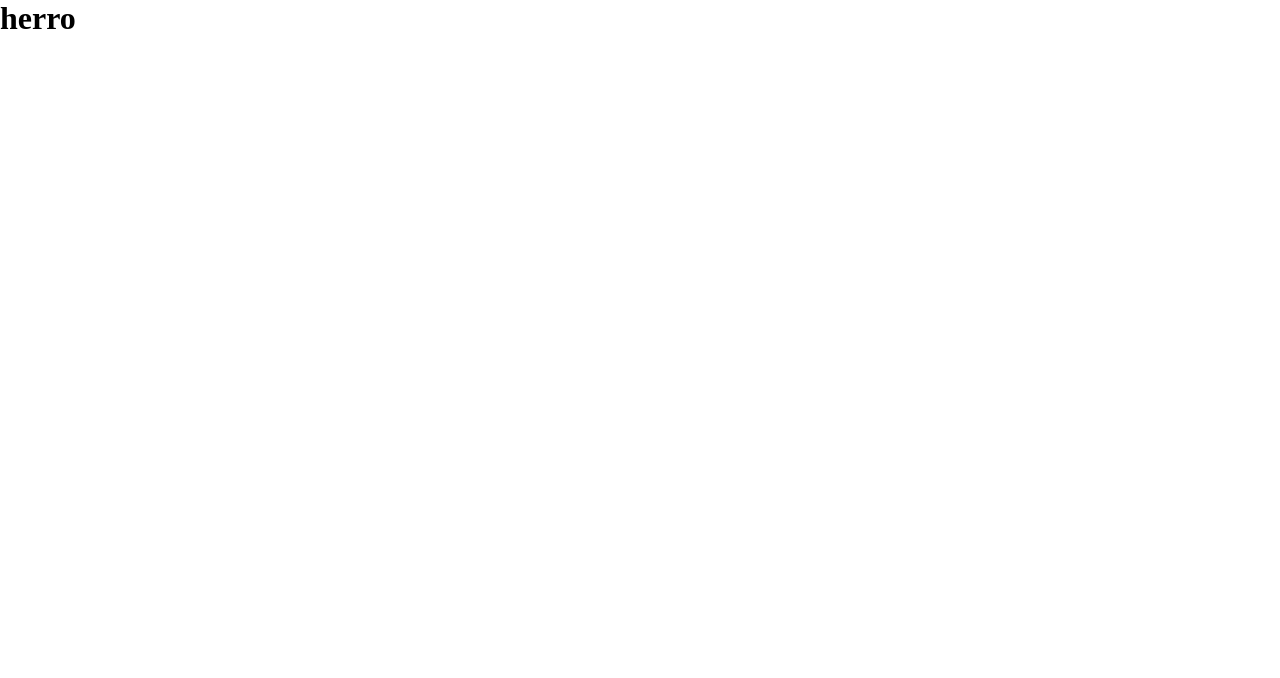
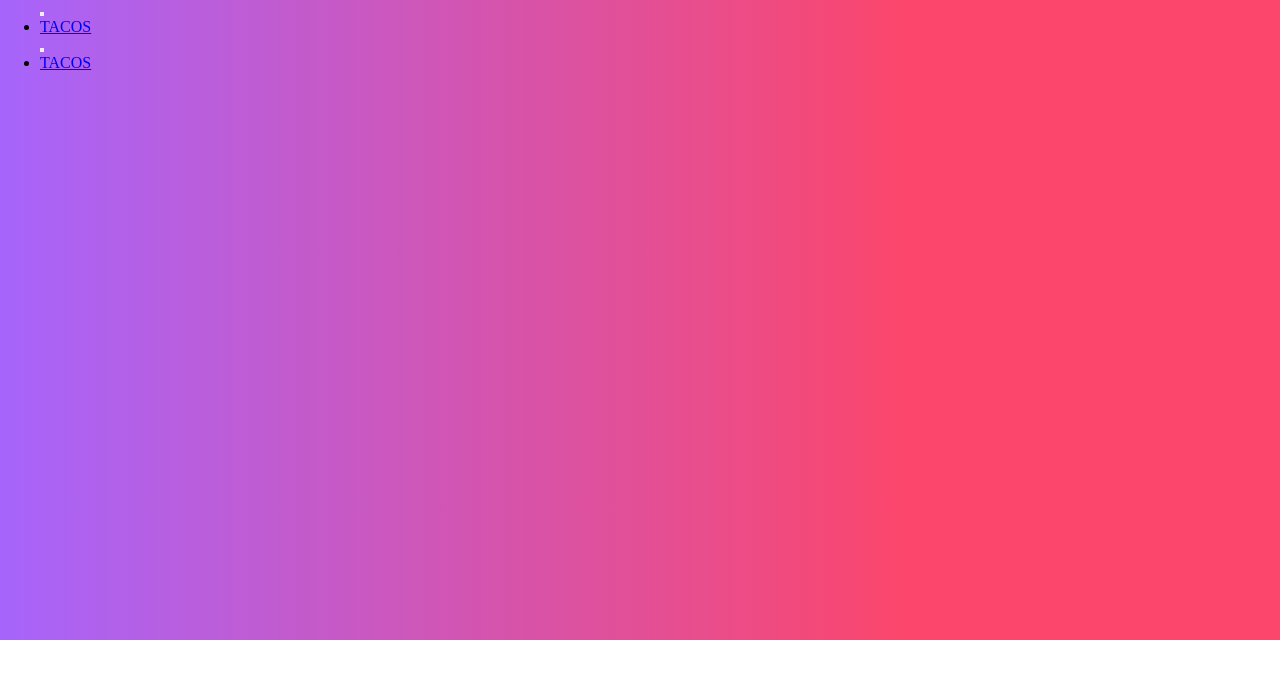
Before and after one commit to EthanTecson/RestaurantApp2.0, a website: page index.html in a window 1280 px wide. Drawn offline with Linux system fonts and the light colour scheme.

Commit message:
barebones html

```diff
--- a/index.html
+++ b/index.html
@@ -1,13 +1,61 @@
 <!DOCTYPE html>
 <html lang="en">
+
   <head>
     <link rel="stylesheet" href="./css/style.css" />
     <meta charset="UTF-8" />
     <meta name="viewport" content="width=device-width, initial-scale=1.0" />
     <title>Terry's Taco Joint</title>
   </head>
+
   <body>
-    <h1>herro</h1>
-    <script src="./js/main.js"></script>
+
+    <main>
+
+      <div class="background"></div>
+
+      <div class="container">
+
+        <!-- movile view -->
+        <header class="header">
+          <button class="menu-button"></button>
+          <nav>
+            <ul>
+              <li>
+                <a href="#">TACOS</a>
+              </li>
+            </ul>
+          </nav>
+        </header>
+
+        <!-- desktop view -->
+        <header class="header">
+          <button class="menu-button"></button>
+          <nav>
+            <ul>
+              <li>
+                <a href="#">TACOS</a>
+              </li>
+            </ul>
+          </nav>
+        </header>
+
+        <section class="hero">
+          <div class="hero--img"></div>
+          <div class="hero--prices"></div>
+        </section>
+
+        <section class="cards-with-icons"></section>
+
+        <section class="featured-items"></section>
+
+        <section class="instant-grams"></section>
+
+      </div>
+
+    </main>
+
+      <script src="./js/main.js"></script>
   </body>
+
 </html>
--- a/scss/style.scss
+++ b/scss/style.scss
@@ -7,3 +7,18 @@
     margin: 0;
     padding: 0;
 }
+
+.container {
+    max-width: 1200px;
+    margin-inline: auto;
+}
+
+.background {
+    background: linear-gradient(90deg, rgba(145,63,251,0.804359243697479) 0%, rgba(252,70,107,1) 71%);
+    position: absolute;
+    z-index: -1;
+    top: 0;
+    left: 0;
+    width: 100%;
+    height: 40rem;
+}
```
Also changed, not shown: css/style.css.
